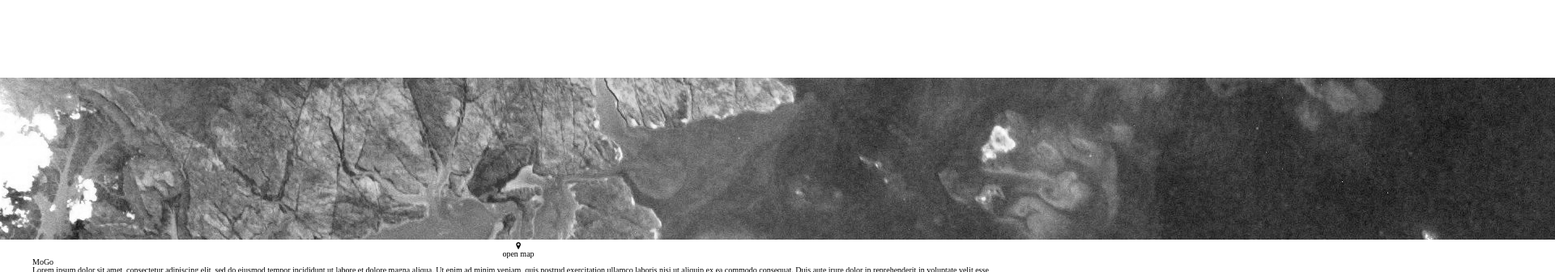
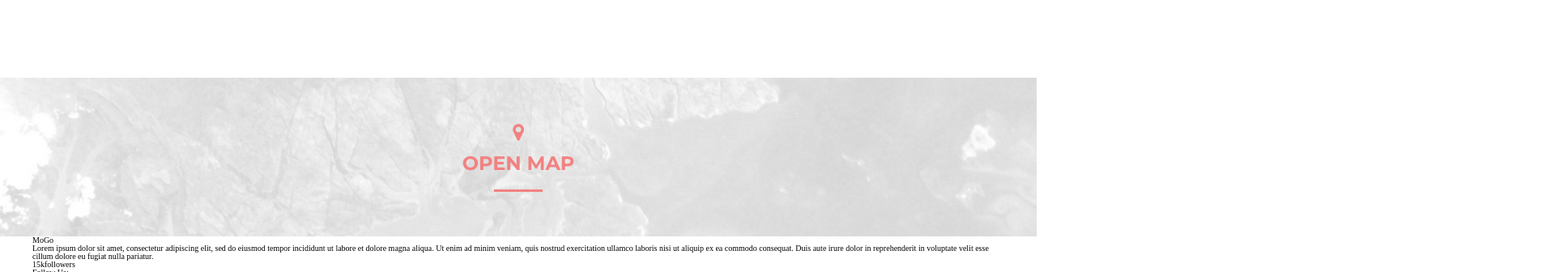
Before and after one commit to artur-hibner/Mogo, a website: page src/index.html in a window 1280 px wide. Shown: the part 8001-8337 px from the top of the page at 81% size, 1920 px wide, since content can reach past the window. Drawn offline with nearby package versions, Linux system fonts and the light colour scheme; files that its build step writes are made by us from their sources.

Commit message:
css: section map

```diff
--- a/src/index.html
+++ b/src/index.html
@@ -599,10 +599,7 @@
 			</section>
 
 			<section class="section map">
-			<!-- temporary map image -->
-				<img src="images/map-bg.png" alt="">
-			<!-- temporary map image -->
-				<div class="wrapper">
+				<div class="map__open">
 					<span class="fa fa-map-marker" aria-hidden="true"></span>
 					<span class="visuallyhidden">open map</span>
 					<h2 class="map__heading">open map</h2>
--- a/src/scss/partials/_base.scss
+++ b/src/scss/partials/_base.scss
@@ -547,3 +547,48 @@
 
 	}
 }
+
+.map{
+	background-image: url("../images/map-bg.png");
+	background-size: cover;
+	position: relative;
+	@include font-family($montserrat, 2.4rem, #f38181, 2.4rem, 700);
+	padding: 55px 0;
+	&:before{
+		content: ' ';
+		background-color: #FFFFFF;
+	    display: block;
+	    position: absolute;
+	    left: 0;
+	    top: 0;
+	    width: 100%;
+	    height: 100%;
+	    opacity: 0.8;
+	}
+	&__open{
+		position: relative;
+		display: flex;
+		flex-direction: column;
+		align-items: center;
+  		justify-content: center;
+	}
+	&__heading{
+		margin-top: 15px;
+		text-transform: uppercase;
+		&:after{
+			content: "";
+    		display: block;
+    		width: 60px;
+    		height: 3px;
+    		background-color: #f38181;
+    		position: relative;
+    		left: 50%;
+  			margin-left: -30px;
+  			margin-top: 20px;
+		}
+  		&:hover{
+  			cursor: pointer;
+  		}
+	}
+
+}
```
Also changed, not shown: dest/dev/index.html (+1 -4 lines), dest/dev/css/style.css, 1 other file.
